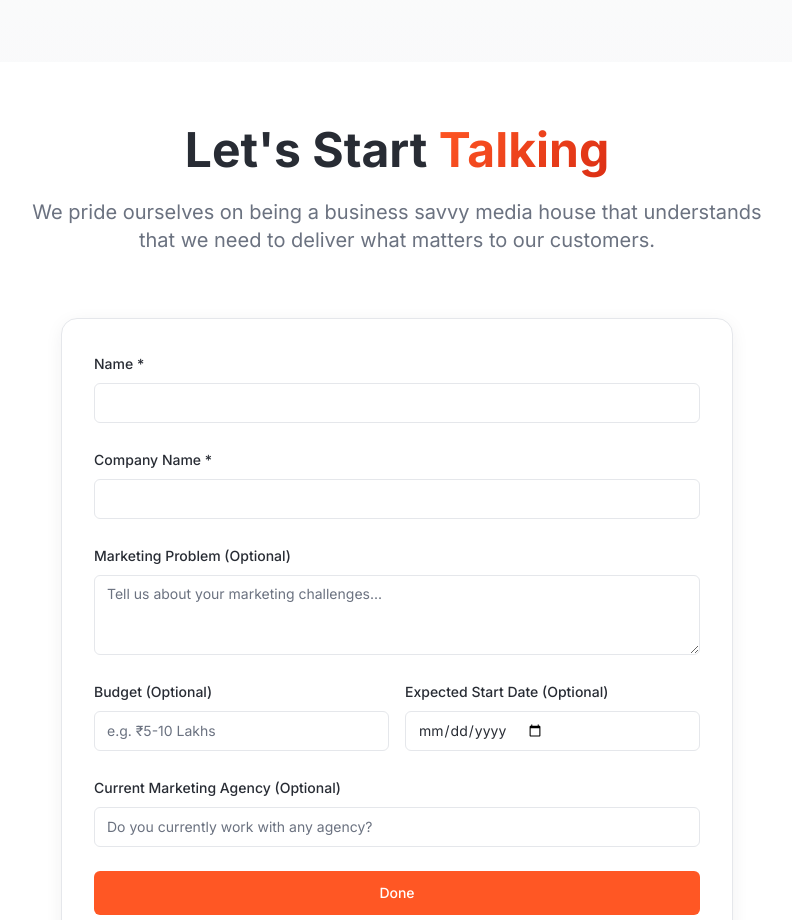
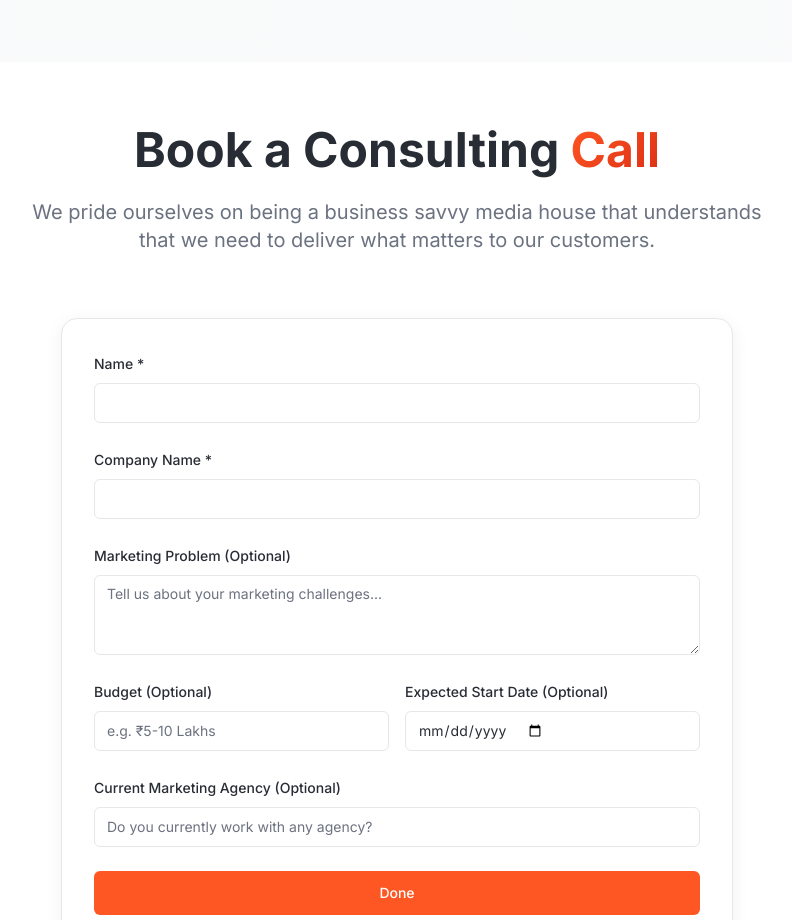
Before and after one commit to externalapps-star/bosswallah-scroll-showcase, a React (Vite) app: page / in a window 1280 px wide. Shown: the part 4674-5594 px from the top of the page, without its empty margins (243-1035 px from the left). Built offline with nearby package versions, Linux system fonts and the light colour scheme; the HTML template or start-up script is replaced by a standard one.

Commit message:
Update Contact Section Title

```diff
--- a/src/components/ContactSection.tsx
+++ b/src/components/ContactSection.tsx
@@ -31,7 +31,7 @@ const ContactSection = () => {
         <div className="max-w-6xl mx-auto">
           <div className="text-center mb-16">
             <h2 className="text-4xl md:text-5xl font-bold mb-6 text-foreground">
-              Let's Start <span className="gradient-text">Talking</span>
+              Book a Consulting <span className="gradient-text">Call</span>
             </h2>
             <p className="text-xl text-muted-foreground max-w-3xl mx-auto mb-8">
               We pride ourselves on being a business savvy media house that understands
```
